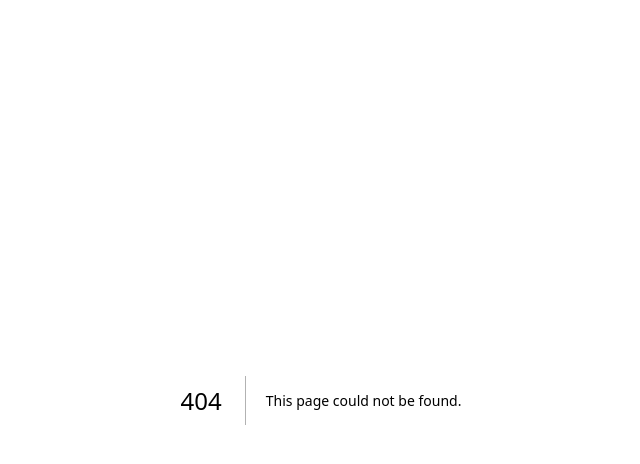
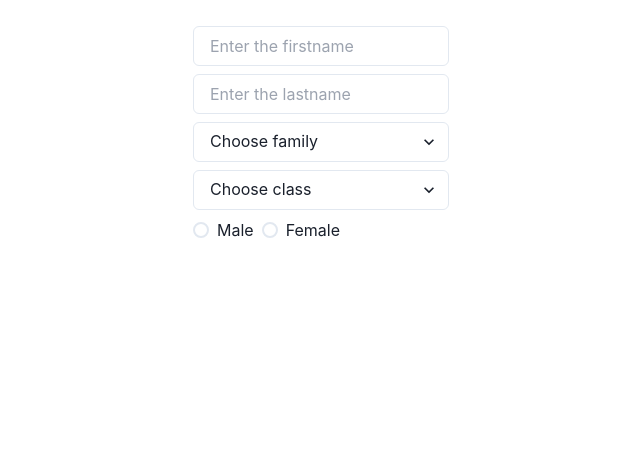
Before and after one commit to MuhirwaVerygood/RCA-SDA_church_attendance, a Next.js app: page /users/new in a window 1280 px wide. Before the commit this address had no page. Shown: the top 464 px of the page, without its empty margins (319-959 px from the left). Built offline with nearby package versions, Linux system fonts and the light colour scheme.

Commit message:
Solving cors errors

```diff
--- a/app/layout.tsx
+++ b/app/layout.tsx
@@ -25,7 +25,6 @@ export default function RootLayout({
   children: React.ReactNode;
 }>) {
   return (
-   <AuthProvider>
      <html lang="en">
       <body
         className={`${geistSans.variable} ${geistMono.variable} antialiased`}
@@ -35,6 +34,5 @@ export default function RootLayout({
       </Providers>
       </body>
     </html>
-   </AuthProvider>
   );
 }
--- a/app/page.tsx
+++ b/app/page.tsx
@@ -8,9 +8,7 @@ export default function Home() {
   return (
    <div>
     <main>
-      <AuthProvider>
         <Login />
-      </AuthProvider>
     </main>
    </div>
   );
--- /dev/null
+++ b/app/users/new/page.tsx
@@ -0,0 +1,93 @@
+"use client";
+import {
+  Input,
+  Radio,
+  RadioGroup,
+  Select,
+  Stack,
+} from "@chakra-ui/react";
+import React, { useState } from "react";
+
+interface MemberRequestType {
+  firstname: string;
+  lastname: string;
+  className: string;
+  familyId: number;
+  gender: string;
+}
+
+const Page = () => {
+  const [user, setUser] = useState<MemberRequestType>({
+    firstname: "",
+    lastname: "",
+    className: "",
+    familyId: 0,
+    gender: "",
+  });
+
+  const [gender, setGender] = useState("");
+  const [familyId, setFamilyId] = useState<number | null>(null);
+
+  return (
+    <div className="w-full flex flex-col pt-[2%] items-center">
+      <form
+        action="POST"
+        className="ss:w-[90%] sm:w-[70%] md:w-[50%] lg:w-[20%]"
+      >
+        <Input
+          mb={2}
+          placeholder="Enter the firstname"
+          value={user.firstname}
+          onChange={(e) =>
+            setUser((prev) => ({ ...prev, firstname: e.target.value }))
+          }
+        />
+        <Input
+          mb={2}
+          placeholder="Enter the lastname"
+          value={user.lastname}
+          onChange={(e) =>
+            setUser((prev) => ({ ...prev, lastname: e.target.value }))
+          }
+        />
+        <Select
+          placeholder="Choose family"
+          value={user.familyId ?? ""}
+          onChange={(e) =>
+            setUser((prev)=>({...prev,familyId: Number(e.target.value)}))
+          }
+        >
+          <option value={1}>Ebenezar</option>
+          <option value={2}>Salvation Siblings</option>
+          <option value={3}>Family Exaucee</option>
+        </Select>
+
+        <Select
+          mt={2}
+          placeholder="Choose class"
+          value={user.className ?? ""}
+          onChange={(e) =>
+            setUser((prev)=>({...prev,className: (e.target.value)}))
+          }
+        >
+          <option value={"Year one"}>Year one</option>
+          <option value={"Year two"}>Year two</option>
+          <option value={"Year three"}>Year three</option>
+        </Select>
+
+        <RadioGroup
+         mt={2}
+          onChange={(value)=>setUser((prev)=>({...prev, gender: value}))}
+          value={user.gender}
+        >
+          <Stack direction="row">
+            <Radio value="male">Male</Radio>
+            <Radio value="female">Female</Radio>
+          </Stack>
+        </RadioGroup>
+      </form>
+    </div>
+  );
+};
+
+export default Page;
--- a/components/Homepage.tsx
+++ b/components/Homepage.tsx
@@ -1,24 +1,58 @@
 "use client"
 import React, { useEffect, useState } from 'react'
 import Navbar from './Navbar'
-import { useAuth } from '@/app/contexts/AuthProvider';
+import axios from 'axios';
+import Cookies from "js-cookie"
+import UsersList from './UsersList';
 
-interface MemberType{
-
+export interface MemberType{
+ firstname: string;
+ lastname: string;
+ className: string;
+ familyName: string;
+ memberId: number
 }
 
 const Homepage = () => {
   const [userDatas , setUserDatas] = useState<MemberType[]>([]);
-  const {role, token} = useAuth()
+  const [loading, setLoading] = useState<boolean>(false)
+
+  const token = Cookies.get("token")
+  const role = Cookies.get("role")
+
+  const fetchData = async ()=>{
+    try {
+      setLoading(true)
+      console.log("Bearer before", token);
+
+      const response = await axios.get("http://localhost:3500/api/v1/members", {
+        headers: {
+          Authorization: `Bearer ${token}`, // Use template literals here
+        },
+
+      });
+      console.log(response);
+      setUserDatas(response.data)
+      console.log(response.data);
+
+    } catch (error : any) {
+      if (axios.isAxiosError(error )) {
+        console.error('Error response:', error.response);
+
+    } else {
+        console.error('General Error:', error.message);
+    }
+    }
+  }
+
   useEffect(()=>{
-    console.log(role, token);
-
+    fetchData();
   },[])
 
   return (
     <div>
       <Navbar/>
-      {/* <UsersList userDatas={userDatas}/> */}
+      <UsersList userDatas={userDatas}/>
     </div>
   )
 }
--- a/components/Login.tsx
+++ b/components/Login.tsx
@@ -11,11 +11,10 @@ import {
 } from "@chakra-ui/react";
 import { IoEyeOffOutline } from "react-icons/io5";
 import { IoEyeOutline } from "react-icons/io5";
-
+import Cookies from "js-cookie";
 import React, { useState } from "react";
 import axios from "axios";
 import { useRouter } from "next/navigation";
-import { useAuth } from "@/app/contexts/AuthProvider";
 interface LoginSchema {
   email: string;
   password: string;
@@ -28,7 +27,6 @@ const Login = () => {
   const handleClick = () => setShow(!show);
   const toast = useToast();
   const router = useRouter();
-  const {setRole, setToken} = useAuth();
   const handleSubmit = async () => {
     try {
       setLoading(true);
@@ -45,9 +43,8 @@ const Login = () => {
           duration: 2000,
           position: "top-right",
         });
-
-        setToken(response.data.body.access_token)
-        setRole(response.data.body.role)
+        Cookies.set("token", response.data.body.access_token)
+        Cookies.set("role", response.data.body.role)
         setLoading(false);
         router.push("/users")
       }
--- a/components/UsersList.tsx
+++ b/components/UsersList.tsx
@@ -1,9 +1,68 @@
 import React from 'react'
+import { MemberType } from './Homepage'
+import Cookies from 'js-cookie'
+import { Button } from '@chakra-ui/react'
+import axios from "axios"
+import { useRouter } from 'next/navigation'
 
-const UsersList = () => {
+const UsersList = ({userDatas}:{userDatas: MemberType[]}) => {
+  const token = Cookies.get("token")
+  const role = Cookies.get("role")
+  const router  = useRouter()
+  const handleDelete = async (id:number | undefined) => {
+    const res = await axios.delete("https://attendance-pro.onrender.com/api/v1/members/deleteMember/" + id, {
+      headers: {
+        authorization: `Bearer ${token}`
+      }
+    })
+    if (res.data) {
+      window.location.reload()
+    }
+  }
+
+
+  const handleUpdate = async (data: MemberType) => {
+    localStorage.setItem("userToUpdate", JSON.stringify(data))
+    router.push("/update")
+
+  }
   return (
-    <div>
-
+    <div className='w-full flex flex-col '>
+      <div className='flex justify-end mt-[2%] mb-[2%] pr-[5%]'>
+      <Button colorScheme='teal' variant={"solid"} >Add New User</Button>
+      </div>
+      <div className=' w-full  flex flex-col  items-center'>
+      <table className='lg:w-[40%]'>
+        <thead>
+          <th className=' border-[1px] ss:px-1 sm:px-2 md:px-3 lg:px-4 ss:py-1 md:py-2'>Id</th>
+          <th className=' border-[1px] ss:px-1 sm:px-2 md:px-3 lg:px-4 ss:py-1 md:py-2'>Names</th>
+          <th className=' border-[1px] ss:px-1 sm:px-2 md:px-3 lg:px-4 ss:py-1 md:py-2'>Class</th>
+          <th className=' border-[1px] ss:px-1 sm:px-2 md:px-3 lg:px-4 ss:py-1 md:py-2'>Family</th>
+          <th className=' border-[1px] ss:px-1 sm:px-2 md:px-3 lg:px-4 ss:py-1 md:py-2' >Delete</th>
+          <th className=' border-[1px] ss:px-1 sm:px-2 md:px-3 lg:px-4 ss:py-1 md:py-2'>Update</th>
+        </thead>
+        <tbody>
+          {userDatas.map((data)=>{
+            return(
+              <tr key={data.memberId}>
+                    <td className=' border-[1px] ss:px-1 sm:px-2 md:px-3 lg:px-4 ss:py-1 md:py-2' >{data.memberId}</td>
+                    <td className=' border-[1px] ss:px-1 sm:px-2 md:px-3 lg:px-4 ss:py-1 md:py-2'>{data.firstname} {data.lastname}</td>
+                    <td className=' border-[1px] ss:px-1 sm:px-2 md:px-3 lg:px-4 ss:py-1 md:py-2'>
+                      {data.className}
+                    </td>
+                    <td className=' border-[1px] ss:px-1 sm:px-2 md:px-3 lg:px-4 ss:py-1 md:py-2'>{data.familyName}</td>
+                    <td className=' border-[1px] ss:px-1 sm:px-2 md:px-3 lg:px-4 ss:py-1 md:py-2'>
+                      <Button style={{ textAlign: "center" }}  colorScheme='red' onClick={() => handleDelete(data.memberId)}>Delete</Button>
+                    </td>
+                    <td className=' border-[1px] ss:px-1 sm:px-2 md:px-3 lg:px-4 ss:py-1 md:py-2'>
+                      <Button  textAlign={"center"} colorScheme='purple'  onClick={() => { handleUpdate(data) }}>Update</Button>
+                    </td>
+                  </tr>
+            )
+          })}
+        </tbody>
+      </table>
+      </div>
     </div>
   )
 }
--- a/next.config.js
+++ b/next.config.js
@@ -1,12 +1,4 @@
 // next.config.js
 module.exports = {
-    async redirects() {
-      return [
-        {
-          source: '/',
-          destination: '/signup',
-          permanent: true,
-        },
-      ];
-    },
+
   };
--- a/package.json
+++ b/package.json
@@ -16,12 +16,14 @@
     "attendance_frontend": "file:",
     "axios": "^1.7.7",
     "framer-motion": "^11.5.6",
+    "js-cookie": "^3.0.5",
     "next": "14.2.13",
     "react": "^18",
     "react-dom": "^18",
     "react-icons": "^5.3.0"
   },
   "devDependencies": {
+    "@types/js-cookie": "^3.0.6",
     "@types/node": "^20",
     "@types/react": "^18",
     "@types/react-dom": "^18",
```
Also changed, not shown: 1 other file (tests, documents, lock files or other folders).
